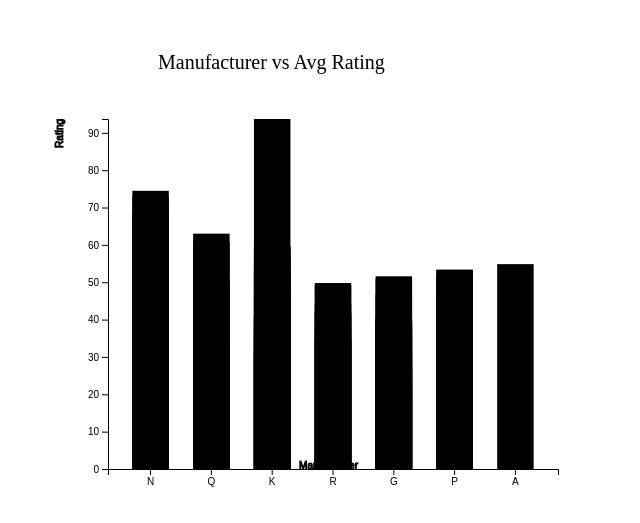
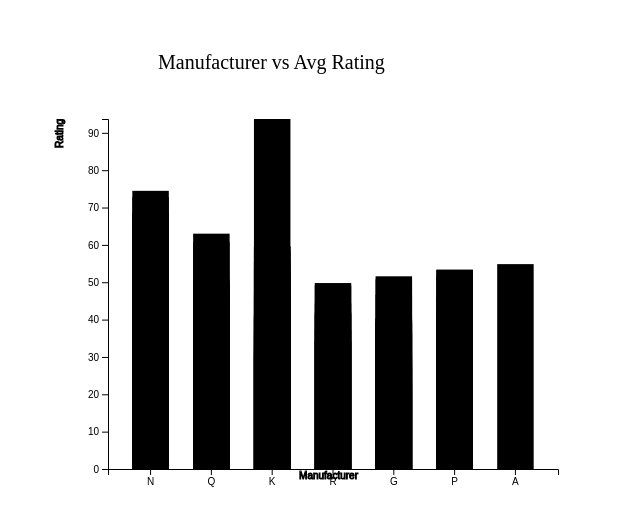
Before and after one commit to ashnaanil/cs416_narrative_viz, a plain HTML site: page Rating.html in a window 1280 px wide. Shown: the part 61-584 px from the top of the page, without its empty margins (0-640 px from the left). Drawn offline with nearby package versions, Linux system fonts and the light colour scheme.

Commit message:
Update Rating.html

```diff
--- a/Rating.html
+++ b/Rating.html
@@ -38,7 +38,7 @@
          .call(d3.axisBottom(x))
 	 .append("text")
 	    .attr("x", width - 200)
-	    .attr("y", 0)
+	    .attr("y", 10)
 	    .attr("text-anchor", "end")
 	    .attr("stroke", "black")
 	    .text("Manufacturer");
```
